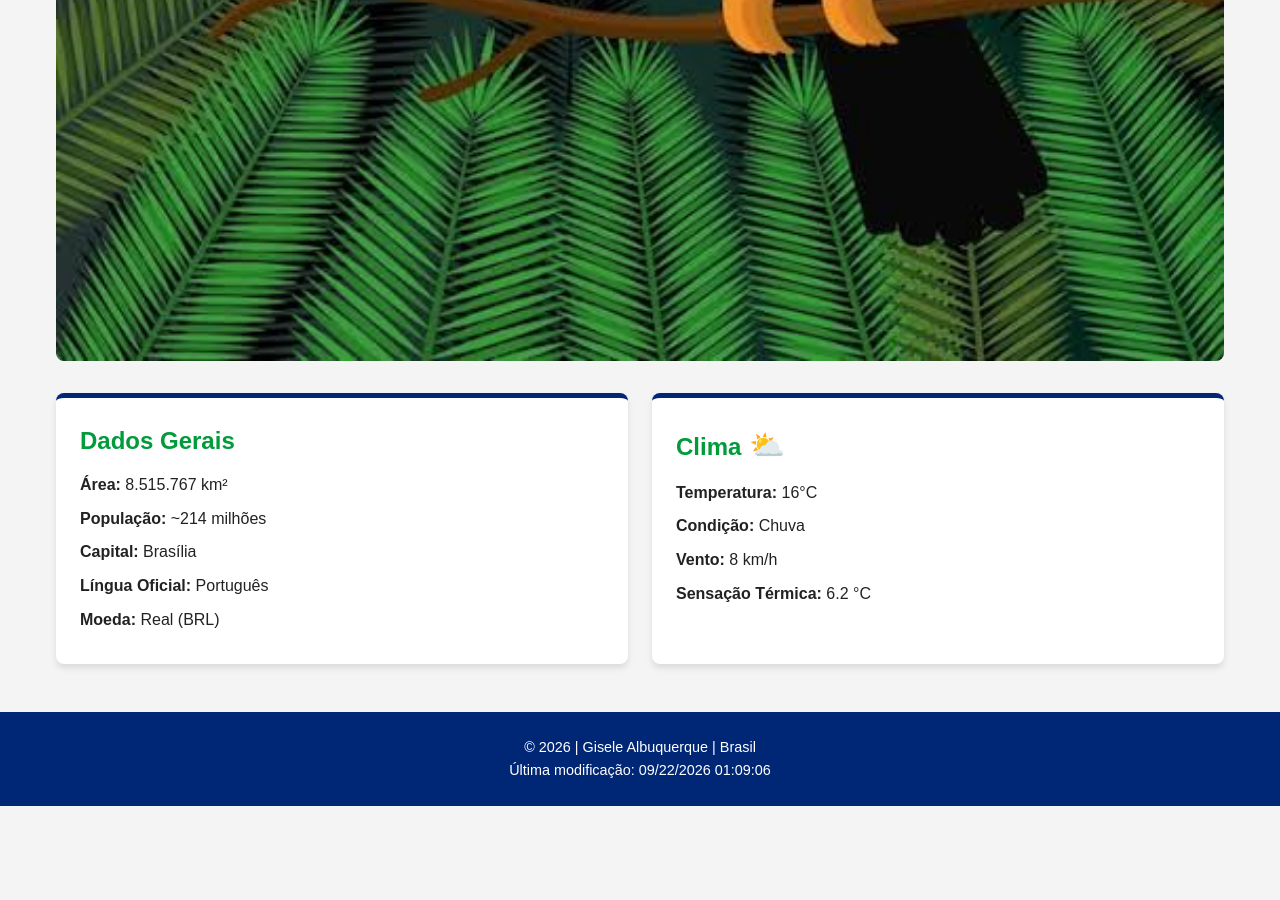
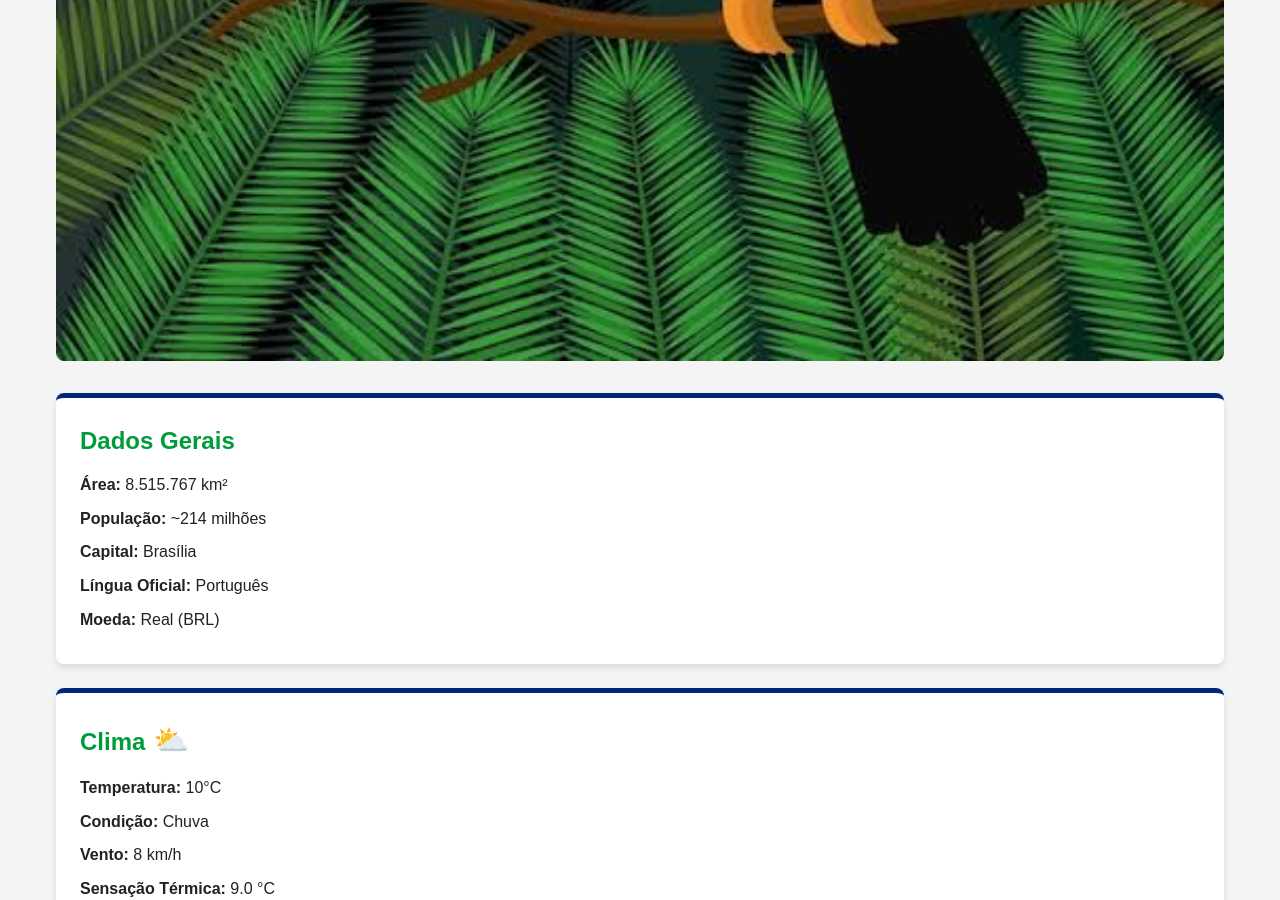
Before and after one commit to gigiselima-creator/wdd131, a plain HTML site: page local.html in a window 1280 px wide. Shown: the part 922-1822 px from the top of the page. Before the commit the page ends 1728 px from the top, so only its background shows below. Drawn offline with Linux system fonts and the light colour scheme.

Commit message:
correções da tarefa

```diff
--- a/estilos/local.css
+++ b/estilos/local.css
@@ -81,22 +81,16 @@ footer {
   font-size: 0.9rem;
 }
 
-/* Layout para telas maiores (Desktop) */
+/* Oculta o ícone SVG em telas amplas */
 @media (min-width: 650px) {
-  main {
-    grid-template-columns: 1fr 1fr;
+  .weather-card img,
+  section:nth-of-type(3) img {
+    display: none;
   }
 
-  .hero {
-    grid-column: 1 / -1;
-  }
-
-  .weather-icon-mobile {
-    display: none; /* Oculta a imagem SVG no desktop */
-  }
-
-  /* Exibe o emoticon no pseudoelemento ::after no desktop */
-  .weather-title::after {
+  /* Adiciona o emoticon após o título da seção de Clima */
+  .weather-card h2::after,
+  section:nth-of-type(3) h2::after {
     content: " ⛅";
     font-size: 1.2em;
   }
--- a/local.html
+++ b/local.html
@@ -34,20 +34,21 @@
     </section>
 
 <section class="weather-card">
-      <h2 class="weather-title">Clima</h2>
+  <h2>Clima</h2>
   <img src="imagens/weather.svg" alt="Ícone do Clima" class="weather-icon-mobile">
   <ul>
-        <li><strong>Temperatura:</strong> <span id="temp">16</span>°C</li>
+    <li><strong>Temperatura:</strong> <span id="temp">10</span>°C</li>
     <li><strong>Condição:</strong> Chuva</li>
     <li><strong>Vento:</strong> <span id="wind">8</span> km/h</li>
     <li><strong>Sensação Térmica:</strong> <span id="chill"></span></li>
   </ul>
 </section>
-  </main>
 
+<!-- Rodapé -->
 <footer>
   <p>&copy; <span id="currentyear"></span> | Gisele Albuquerque | Brasil</p>
   <p id="lastModified"></p>
 </footer>
+</footer>
 </body>
 </html>
--- a/scripts/local.js
+++ b/scripts/local.js
@@ -1,20 +1,20 @@
-// Atualização das informações do Rodapé
+// Atualização de ano e última modificação no rodapé
 document.getElementById("currentyear").textContent = new Date().getFullYear();
 document.getElementById("lastModified").textContent = `Última modificação: ${document.lastModified}`;
 
-// Variáveis estáticas de temperatura (°C) e vento (km/h)
-const tempCelsius = 8;
-const windSpeedKmH = 10;
+// Obtenção dos valores estáticos do HTML
+const temp = parseFloat(document.getElementById("temp").textContent);
+const wind = parseFloat(document.getElementById("wind").textContent);
 
-// Função que calcula a sensação térmica (fórmula em sistema métrico)
+// Função de Sensação Térmica em 1 linha de retorno (Métrica)
 const calcularSensacaoTermica = (t, v) =>
   (13.12 + 0.6215 * t - 11.37 * Math.pow(v, 0.16) + 0.3965 * t * Math.pow(v, 0.16)).toFixed(1);
 
-// Verificação dos critérios para aplicação do cálculo
+// Validação dos critérios de cálculo
 const chillElement = document.getElementById("chill");
 
-if (tempCelsius <= 10 && windSpeedKmH > 4.8) {
-  chillElement.textContent = `${calcularSensacaoTermica(tempCelsius, windSpeedKmH)} °C`;
+if (temp <= 10 && wind > 4.8) {
+  chillElement.textContent = `${calcularSensacaoTermica(temp, wind)} °C`;
 } else {
   chillElement.textContent = "N/A";
 }
```
Lines whose indentation alone changed are shown as unchanged.
